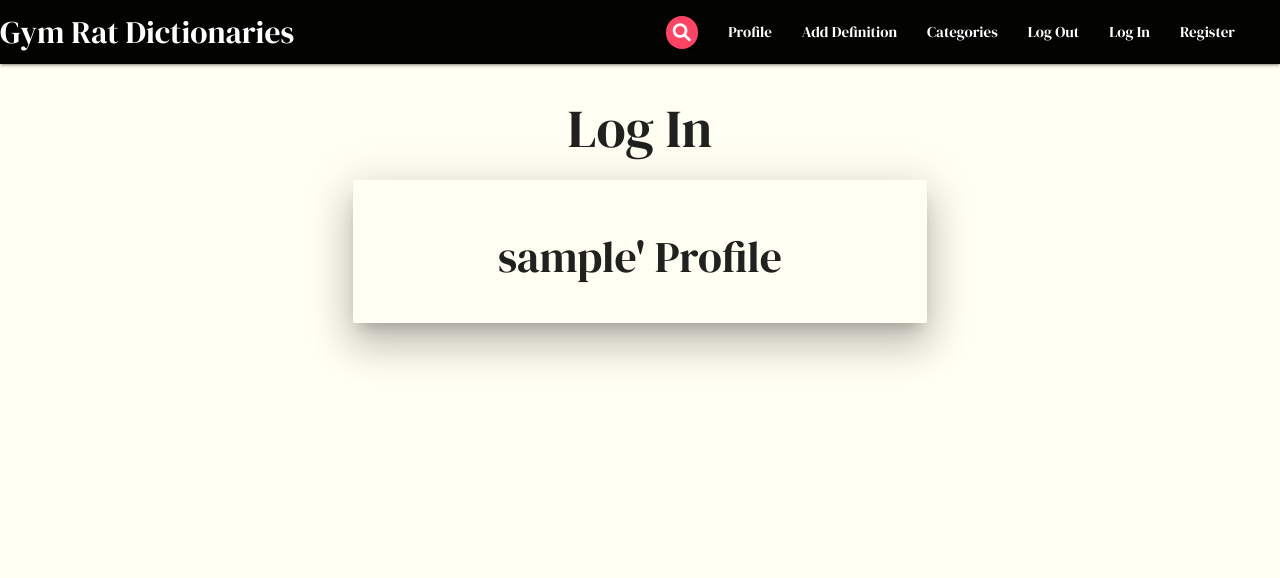
After one commit to KSheeds1/Gym-Rat-Dictionaries, a Flask app: page /profile/1 in a window 1280 px wide. The commit adds this page. Shown: the top 578 px of the page. Run offline with Flask 2, Linux system fonts and the light colour scheme; the visitor is signed in with stand-in values (Sample User, id 1); a database or web service that is not in the repository returns one stand-in record (values such as "Sample title"); some libraries are stand-ins or nearby versions.

Commit message:
Build session user profile and update the nav links.

```diff
--- a/app.py
+++ b/app.py
@@ -54,6 +54,8 @@ def register():
         # Put the new user into 'session' cookie:
         session["user"] = request.form.get("username").lower()
         flash("Registration successful!")
+        return redirect(url_for("profile", username=session["user"]))
+
     return render_template("register.html")
 
 
@@ -93,6 +95,18 @@ def login():
     return render_template("login.html")
 
 
+@app.route("/profile/<username>", methods=["GET", "POST"])
+def profile(username):
+    """
+    Once logged in or registered, the profile function will be triggered
+    and will redirect the session user to their profile page.
+    """
+    # Grab the session user's username from the db:
+    username = mongo.db.users.find_one(
+        {"username": session["user"]})["username"]
+    return render_template("profile.html", username=username)
+
+
 if __name__ == "__main__":
     app.run(host=os.environ.get("IP"),
             port=int(os.environ.get("PORT")),
--- a/templates/base.html
+++ b/templates/base.html
@@ -21,7 +21,7 @@
                 <ul class="right hide-on-med-and-down">
                     <li><a class="btn-floating btn-small search" id="search"><i class="fas fa-search"></i></a></li>
                     <li><a href="{{ url_for('get_definitions') }}"></a></li>
-                    <li><a href="#">Profile</a></li>
+                    <li><a href="{{ url_for('profile', username=session['user']) }}">Profile</a></li>
                     <li><a href="#">Add Definition</a></li>
                     <li><a href="#">Categories</a></li>
                     <li><a href="#">Log Out</a></li>
@@ -35,7 +35,7 @@
             <li><a href="{{ url_for('get_definitions') }}" class="brand-logo"><span class="white-text">GRD</span></a>
             </li>
             <li><a href="{{ url_for('get_definitions') }}"><span class="white-text">Home</span></a></li>
-            <li><a href="#"><span class="white-text">Profile</span></a></li>
+            <li><a href="{{ url_for('profile', username=session['user']) }}"><span class="white-text">Profile</span></a></li>
             <li><a href="#"><span class="white-text">Add Definition</span></a></li>
             <li><a href="#"><span class="white-text">Categories</span></a></li>
             <li><a href="#"><span class="white-text">Log Out</span></a></li>
--- /dev/null
+++ b/templates/profile.html
@@ -0,0 +1,18 @@
+{% extends "base.html" %}
+{% block content %}
+
+    <!--Profile name panel-->
+    <div class="row">
+        <div class="col s12 m8 offset-m2" method="POST" action="{{ url_for('login') }}">
+            <h2 class="header center-align">Log In</h2>
+            <div class="card horizontal z-depth-5">
+                <div class="card-stacked">
+                    <div class="card-content">
+                        <h3 class="center-align">{{ username }}' Profile</h3>
+                    </div>
+                </div>
+            </div>
+        </div>
+    </div>
+
+{% endblock %}
```
